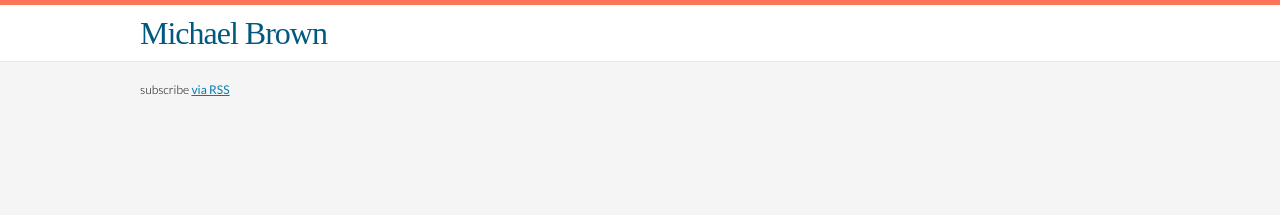
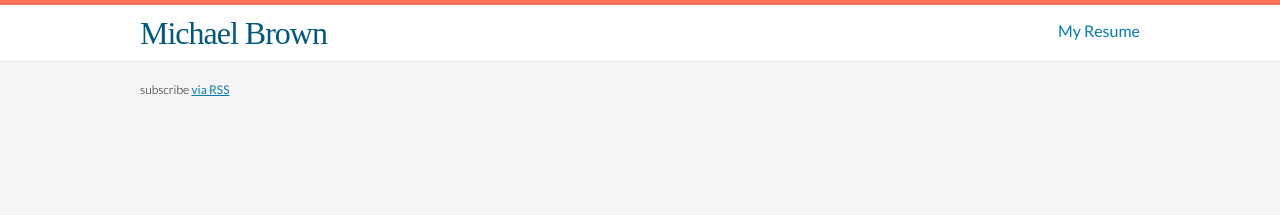
Before and after one commit to mfbrown/mfbrown.github.io, a Jekyll site: the page built from index.html, in a window 1280 px wide. Shown: the top 215 px of the page. Built offline with Jekyll 4.4.1, drawn with Linux system fonts in a browser that asks for light colours; some web fonts are replaced.

Commit message:
Add resume

```diff
--- a/_includes/header.html
+++ b/_includes/header.html
@@ -4,7 +4,11 @@
 
     <a class="site-title" href="{{ site.baseurl }}/">{{ site.title }}</a>
 
-    <nav class="site-nav"></nav>
+    <nav class="site-nav">
+      <ul>
+        <a href="/assets/files/michael-brown-pm-resume.pdf">My Resume</a>
+      </ul>
+    </nav>
 
   </div>
 
--- a/_scss/layout/header.scss
+++ b/_scss/layout/header.scss
@@ -24,7 +24,12 @@
 
 .site-nav {
   float: right;
-  line-height: 56px;
+  a {
+    text-decoration: none;
+    &:hover {
+      text-decoration: underline;
+    }
+  }
 }
 
 .site-nav .menu-icon { display: none; }
```
Also changed, not shown: 1 other file.
